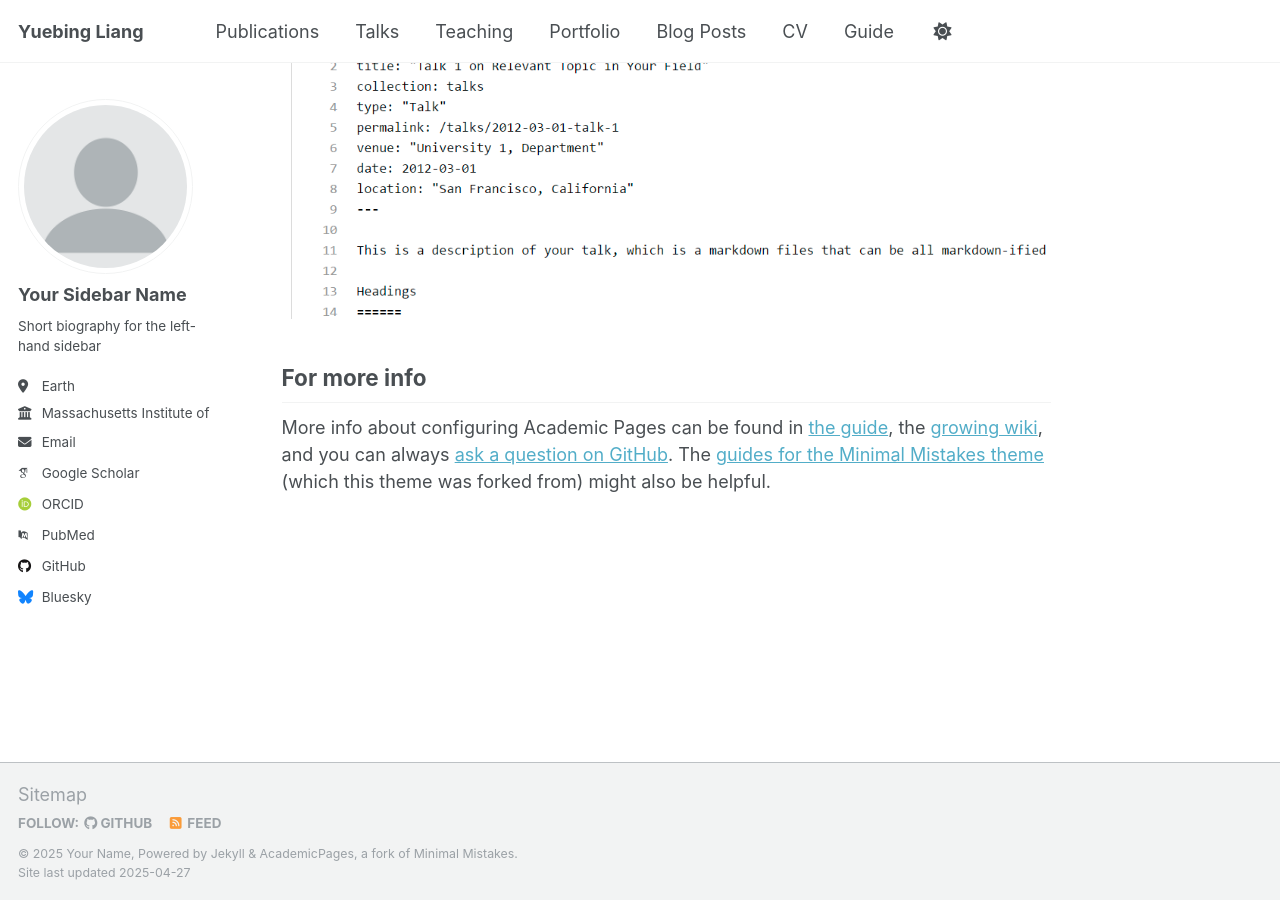
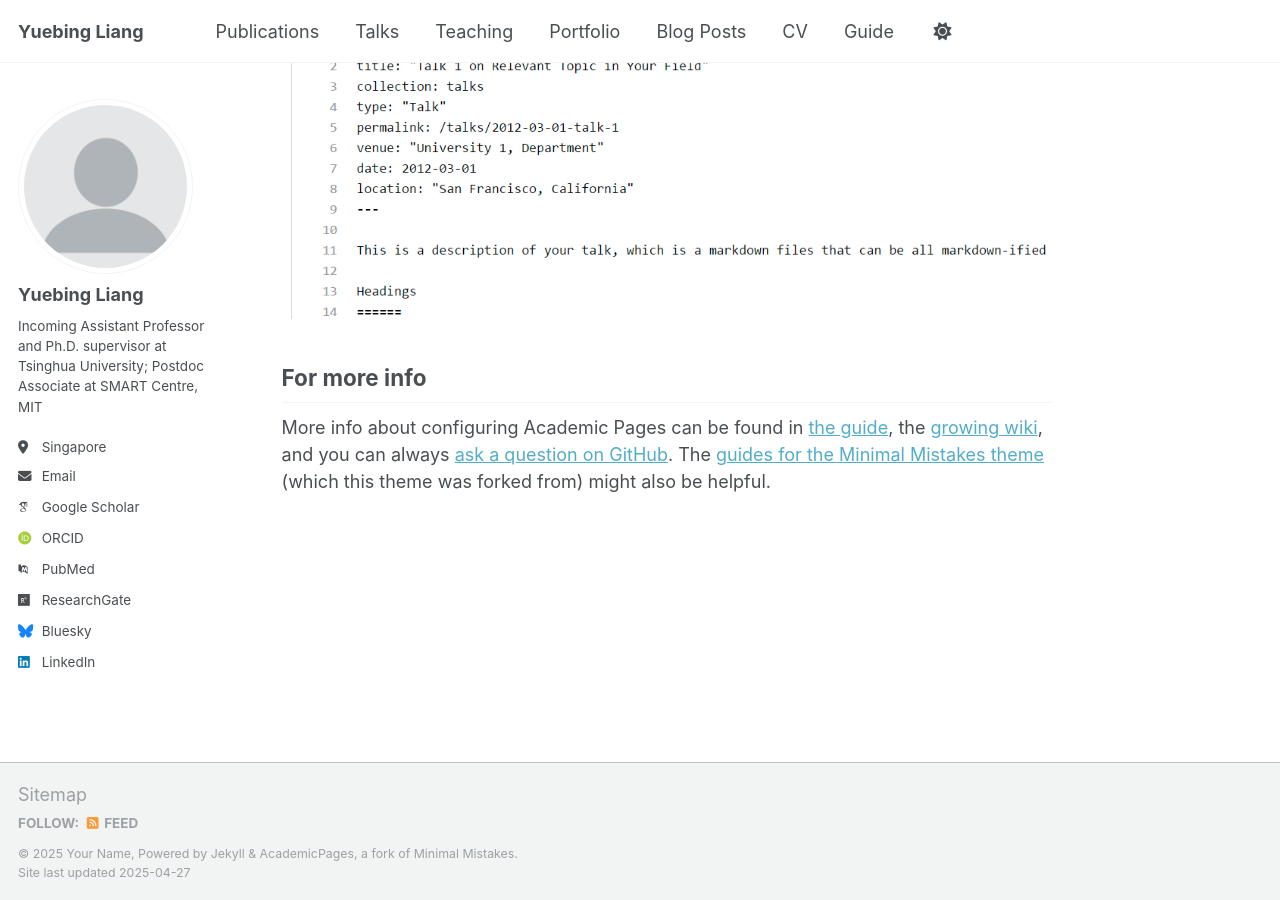
Before and after one commit to yuebingliang/yuebingliang.github.io, a Jekyll site: the page built from _pages/about.md, in a window 1280 px wide and 900 px high, scrolled down 2636 px. Built offline with Jekyll 4.4.1, drawn with Linux system fonts in a browser that asks for light colours; some web fonts are replaced.

Commit message:
Update _config.yml

```diff
--- a/_config.yml
+++ b/_config.yml
@@ -23,11 +23,11 @@ repository               : "academicpages/academicpages.github.io"
 author:
   # Biographic information
   avatar           : "profile.png"
-  name             : "Your Sidebar Name"
+  name             : "Yuebing Liang"
   pronouns         : # example: "she/her"
-  bio              : "Short biography for the left-hand sidebar"
-  location         : "Earth"
-  employer         : "Massachusetts Institute of Technology"
+  bio              : "Incoming Assistant Professor and Ph.D. supervisor at Tsinghua University; Postdoc Associate at SMART Centre, MIT"
+  location         : "Singapore"
+  employer         : # "Massachusetts Institute of Technology"
   uri              : # URL
   email            : "ybliang@mit.edu"
 
@@ -35,17 +35,17 @@ author:
   arxiv            : # URL - Update with the correct link to your profile
   googlescholar    : "https://scholar.google.com/citations?user=qIWf7ZgAAAAJ&hl=zh-CN&oi=sra"
   impactstory      : # URL
-  orcid            : "http://orcid.org/yourorcidurl"
+  orcid            : "https://orcid.org/0000-0003-2089-4606"
   semantic         : # URL
   pubmed           : "https://www.ncbi.nlm.nih.gov/pubmed/?term=john+snow"
-  researchgate     : # URL
+  researchgate     : "https://www.researchgate.net/profile/Yuebing-Liang"
   scopus           : # URL
 
   # Repositories and software development
   bitbucket        : # Username - Update with your username on the site
   codepen          : # Username
   dribbble         : # Username
-  github           : "academicpages"
+  github           : # "academicpages"
   kaggle           : # Username
   stackoverflow    : # User number or user number and name (i.e., use "1" or "1/jeff-atwood")
 
@@ -59,7 +59,7 @@ author:
   keybase          : # Username
   instagram        : # Username
   lastfm           : # Username
-  linkedin         : # Username
+  linkedin         : "https://www.linkedin.com/in/yuebing-liang-762923182/"
   mastodon         : # URL
   medium           : # URL
   pinterest        : # Username
```
